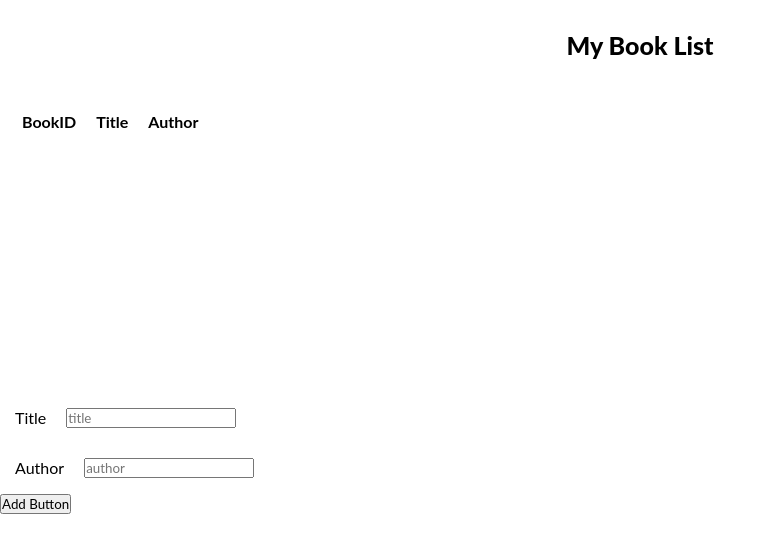
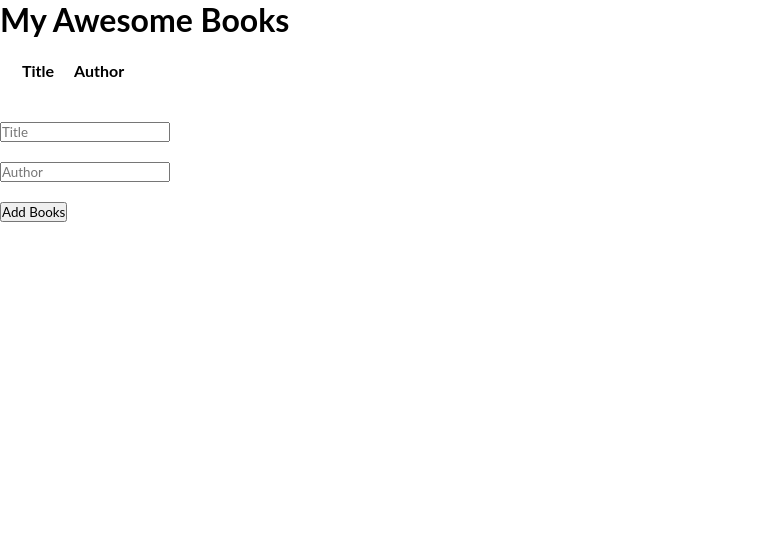
Before and after one commit to RichardChileya/Awesome-Books, a website: page index.html in a window 1280 px wide. Shown: the whole page, without its empty margins (0-776 px from the left). Drawn offline with Linux system fonts and the light colour scheme.

Commit message:
add updated HTML

```diff
--- a/index.html
+++ b/index.html
@@ -1,5 +1,6 @@
 <!DOCTYPE html>
 <html lang="en">
+
 <head>
     <meta charset="UTF-8">
     <meta http-equiv="X-UA-Compatible" content="IE=edge">
@@ -7,39 +8,27 @@
     <link rel="stylesheet" href="style.css">
     <title>Awesome Books</title>
 </head>
-<body onload="ShowDataOnload()">
-  <div class="container">
-    <!-- APP TITLE -->
-    <h1 class="top-heading"> My Book List</h1>
-    <!-- Library Table  -->
-    <table class="table1" id="table1">
-      <thead>
-        <tr class="tablerow1">
-          <th id="bookID1">BookID</th>
-          <th id="colTitle1">Title</th>
-          <th id="colAuthor1">Author</th>
+
+<body>
+    <h1>My Awesome Books</h1>
+    <table>
+        <tr>
+            <th>Title</th>
+            <th>Author</th>
+            <th></th>
         </tr>
-      </thead>
-      <tbody id="book-list">
+        <tbody id="collection">
         </tbody>
     </table>
-    <table class="table" id="table">
-  <!-- here dynamic element will create -->
-    </table>
-    <form id="book-form" onsubmit="return BookStoring(document.getElementById('title').value , document.getElementById('author').value)">
-      <div class="form-group">
-        <label for="title">Title</label>
-        <input type="text" id="title" class="form-control" placeholder="title">
-      </div>
-      <div class="form-group">
-        <label for="author">Author</label>
-        <input type="text" id="author" class="form-control" placeholder="author">
-      </div>
-      <input type="submit" value="Add Button" class="btn" />
+    <br>
+    <form id="book-form" action="#">
+        <input id="title" type="text" placeholder="Title"> <br><br>
+        <input id="author" type="text" placeholder="Author"><br><br>
+        <input id="add-btn" type="submit" value="Add Books">
     </form>
-  </div>
 
+<script defer src="script.js"></script>
 
-<script src="script.js"></script>
 </body>
+
 </html>
```
Lines whose indentation alone changed are shown as unchanged.
